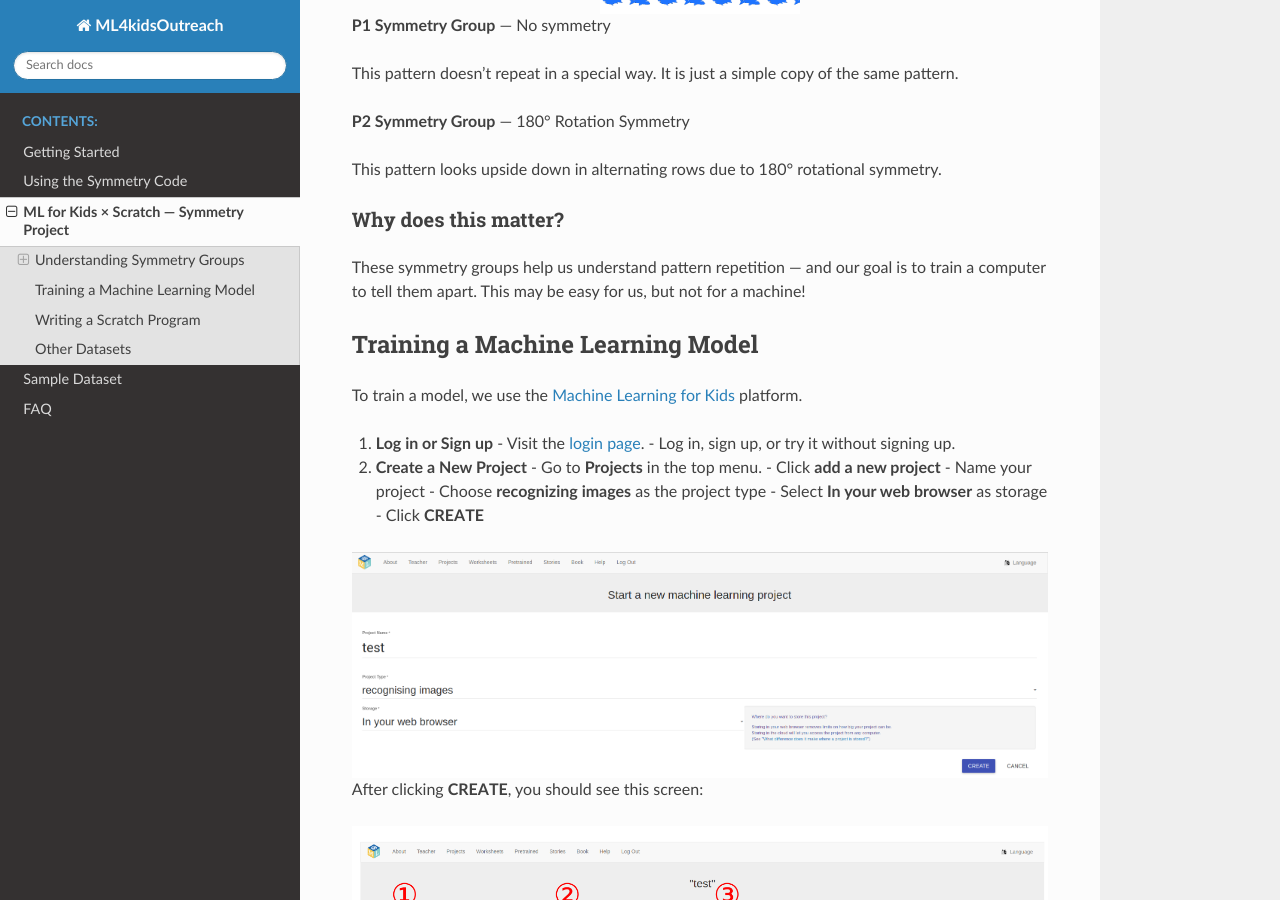
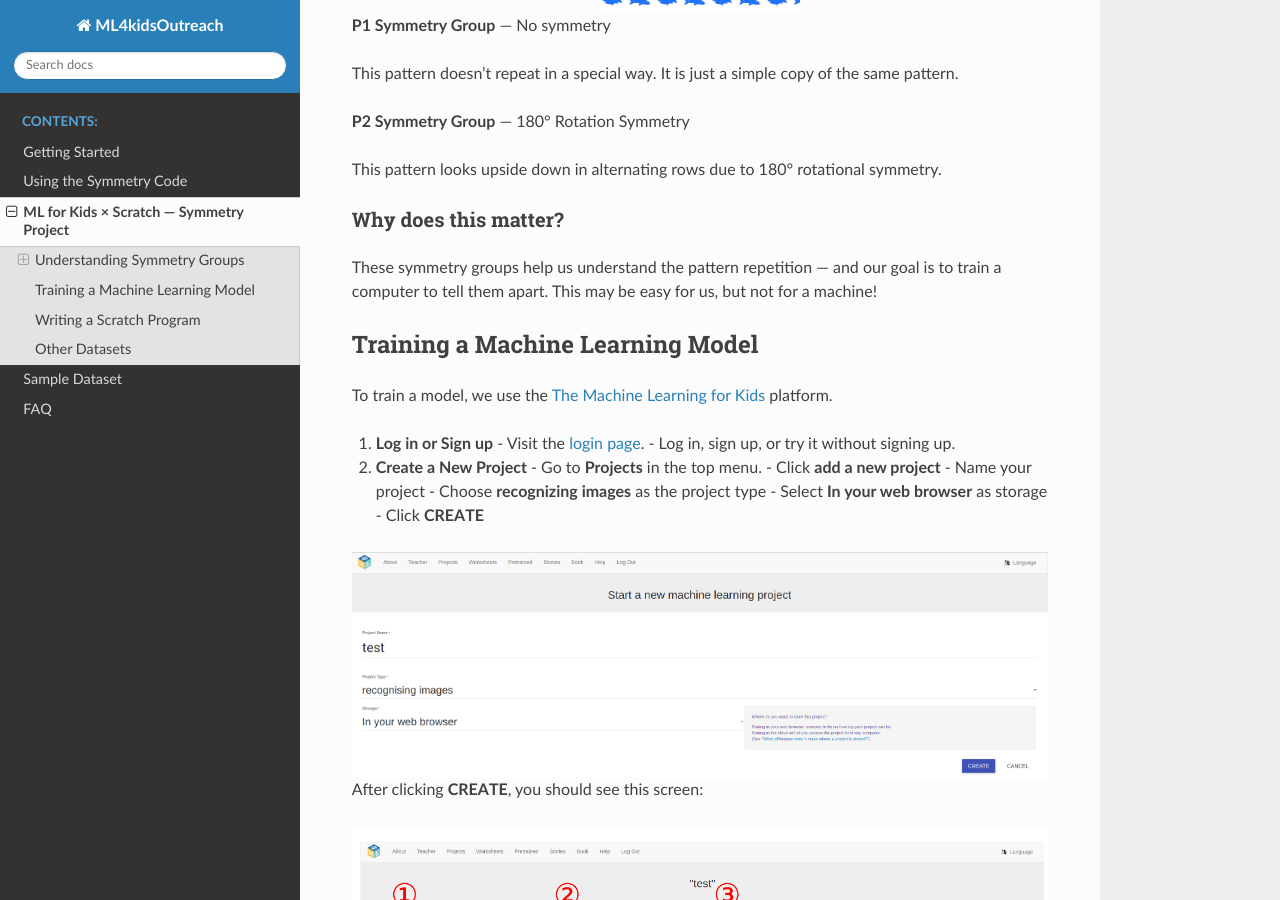
Before and after one commit to kuroshimad/temp_outreach, a Sphinx documentation site: the page built from docs/source/ml4kids_and_scratch.rst, in a window 1280 px wide and 900 px high, scrolled down 1255 px. Built offline with Sphinx 7.4.7 and the Read the Docs theme 3.1.0, drawn with Linux system fonts in a browser that asks for light colours; some of the changed text lies outside the part shown.

Commit message:
Update ml4kids_and_scratch.rst

```diff
--- a/docs/source/ml4kids_and_scratch.rst
+++ b/docs/source/ml4kids_and_scratch.rst
@@ -5,10 +5,10 @@
 
 Welcome to the Symmetry Explorer! This project helps you learn about symmetry in a fun way using machine learning and colorful patterns.
 
-This project combines `Machine Learning for Kids <https://machinelearningforkids.co.uk>`_ and `Scratch <https://scratch.mit.edu/>`_ to perform pattern classification. There are three parts to this:
+This project combines `The Machine Learning for Kids <https://machinelearningforkids.co.uk>`_ and `Scratch <https://scratch.mit.edu/>`_ to perform pattern classification. There are three parts to this:
 
 1. **Understand the Symmetry Group**
-2. **Train your ML model using ML for Kids**
+2. **Train your ML models using ML for Kids**
 3. **Try it out using *Scratch*!**
 
 .. note::
@@ -54,13 +54,13 @@
 Why does this matter?
 ^^^^^^^^^^^^^^^^^^^^^
 
-These symmetry groups help us understand pattern repetition — and our goal is to train a computer to tell them apart. This may be easy for us, but not for a machine!
+These symmetry groups help us understand the pattern repetition — and our goal is to train a computer to tell them apart. This may be easy for us, but not for a machine!
 
 
 Training a Machine Learning Model
 ---------------------------------
 
-To train a model, we use the `Machine Learning for Kids <https://machinelearningforkids.co.uk>`_ platform.
+To train a model, we use the `The Machine Learning for Kids <https://machinelearningforkids.co.uk>`_ platform.
 
 1. **Log in or Sign up**
    - Visit the `login page <https://machinelearningforkids.co.uk/#!/login>`_.
```
